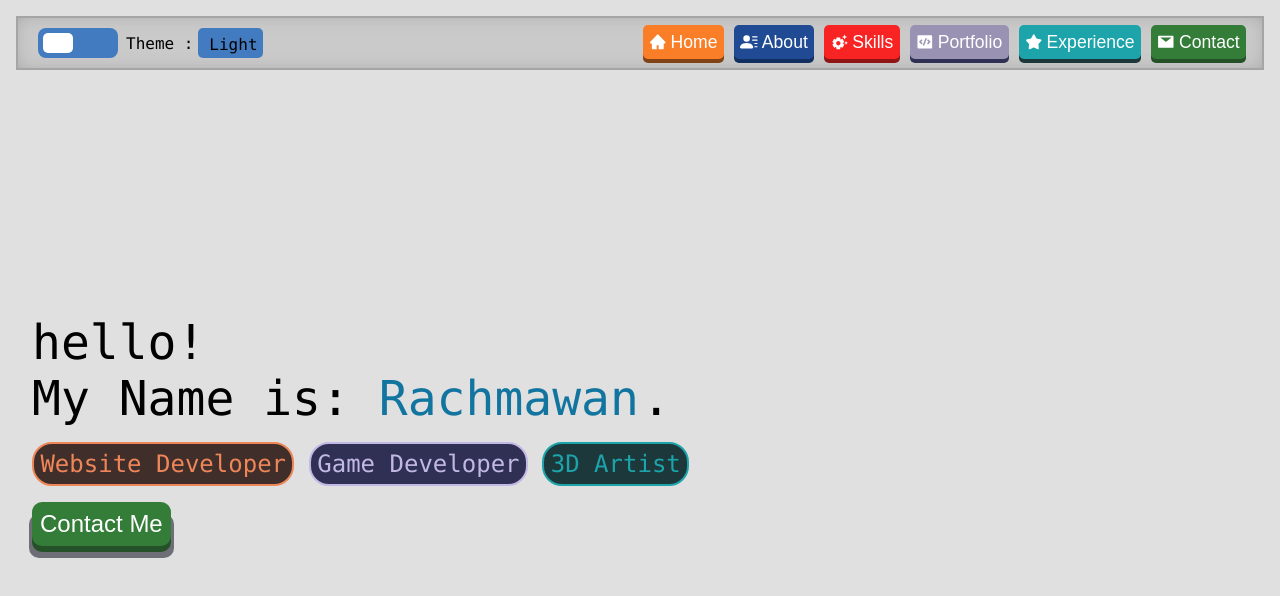
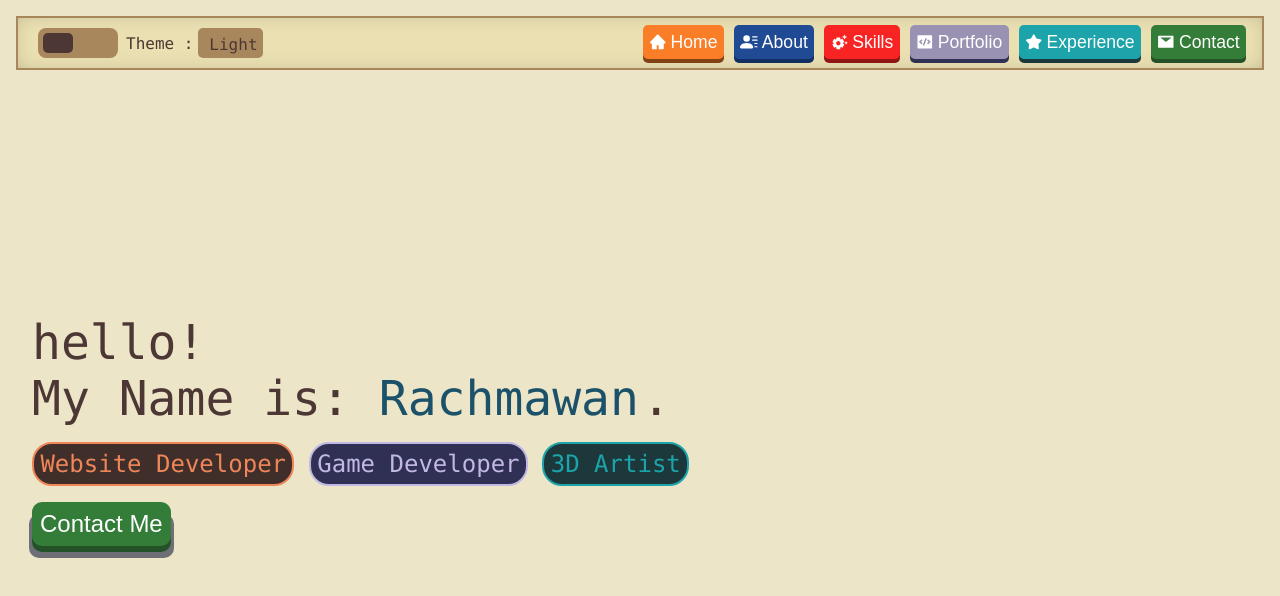
Before and after one commit to FellowMustard/Portfolio-Website, a Next.js app: page / in a window 1280 px wide. Shown: the top 596 px of the page. Built offline with nearby package versions, Linux system fonts and the light colour scheme.

Commit message:
Add Animation on About Page

```diff
--- a/styles/About.module.css
+++ b/styles/About.module.css
@@ -1,7 +1,7 @@
 .aboutSection {
   display: flex;
   align-items: center;
-  justify-content: justify-between;
+  justify-content: space-around;
   height: 100vh;
   padding: 0 2rem;
   overflow: hidden;
@@ -36,3 +36,14 @@
   color: #ff8819;
   font-size: 20px;
 }
+.aboutParagraph {
+  max-width: 500px;
+  font-size: 30px;
+  color: var(--main-font);
+}
+.aboutText {
+  cursor: pointer;
+  display: flex;
+  font-size: 45px;
+  font-weight: 800;
+}
--- a/styles/Home.module.css
+++ b/styles/Home.module.css
@@ -133,30 +133,30 @@
 }
 @keyframes colorChange {
   0% {
-    color: #1175a0;
+    color: var(--typefont-blue);
   }
   24.99% {
-    color: #1175a0;
+    color: var(--typefont-blue);
   }
   25% {
-    color: #dab62a;
+    color: var(--typefont-yellow);
   }
   49.99% {
-    color: #dab62a;
+    color: var(--typefont-yellow);
   }
   50% {
-    color: #db7f15;
+    color: var(--typefont-orange);
   }
   74.99% {
-    color: #db7f15;
+    color: var(--typefont-orange);
   }
   75% {
-    color: #bd2837;
+    color: var(--typefont-red);
   }
   99.99% {
-    color: #bd2837;
+    color: var(--typefont-red);
   }
   100% {
-    color: #1175a0;
+    color: var(--typefont-blue);
   }
 }
--- a/styles/Navbar.module.css
+++ b/styles/Navbar.module.css
@@ -45,7 +45,7 @@
   left: -70px;
 }
 .sliderLight {
-  background-color: #437bc0;
+  background-color: #a9875d;
   left: 70px;
 }
 .sliderDark.active,
--- a/styles/globals.css
+++ b/styles/globals.css
@@ -1,9 +1,15 @@
 html {
-  --main-color: #e0e0e0;
-  --nav-color: #cacaca;
-  --nav-border: #a7a4a4;
-  --main-font: #000000;
+  --main-color: #ece5c7;
+  --nav-color: #eae0b2;
+  --nav-border: #a9875d;
+  --main-font: #4c3734;
   --shadow: #6e6e77;
+  --typefont-blue: #1c5269;
+  --typefont-yellow: #625524;
+  --typefont-orange: #a86110;
+  --typefont-red: #870915;
+  --light-hidden: none;
+  --dark-hidden: block;
 }
 html.dark {
   --main-color: #15181b;
@@ -11,6 +17,12 @@ html.dark {
   --nav-border: #444c56;
   --main-font: #adbac7;
   --shadow: #0b0b0b;
+  --typefont-blue: #1175a0;
+  --typefont-yellow: #dab62a;
+  --typefont-orange: #db7f15;
+  --typefont-red: #bd2837;
+  --light-hidden: block;
+  --dark-hidden: none;
 }
 
 body {
@@ -29,6 +41,7 @@ a {
 }
 p {
   margin: 0;
+  color: var(--main-font);
 }
 button {
   padding: 0;
@@ -45,7 +58,7 @@ button {
   border-radius: 8px;
   width: 80px;
   height: 30px;
-  background-color: #437bc0;
+  background-color: #a9875d;
   z-index: 1;
   cursor: pointer;
 }
@@ -58,13 +71,14 @@ button {
   width: 30px;
   border-radius: 5px;
   height: 20px;
-  background-color: #fff;
+  background-color: #4c3734;
   z-index: 2;
   top: 5px;
   left: 5px;
-  transition: 0.2s ease-out;
+  transition: left 0.2s ease-out;
 }
 #themeSwitch:checked::after {
   left: 45px;
+  background-color: #ffffff;
   transition: 0.2s ease-out;
 }
```
Also changed, not shown: components/about.js (+58 -2 lines).
